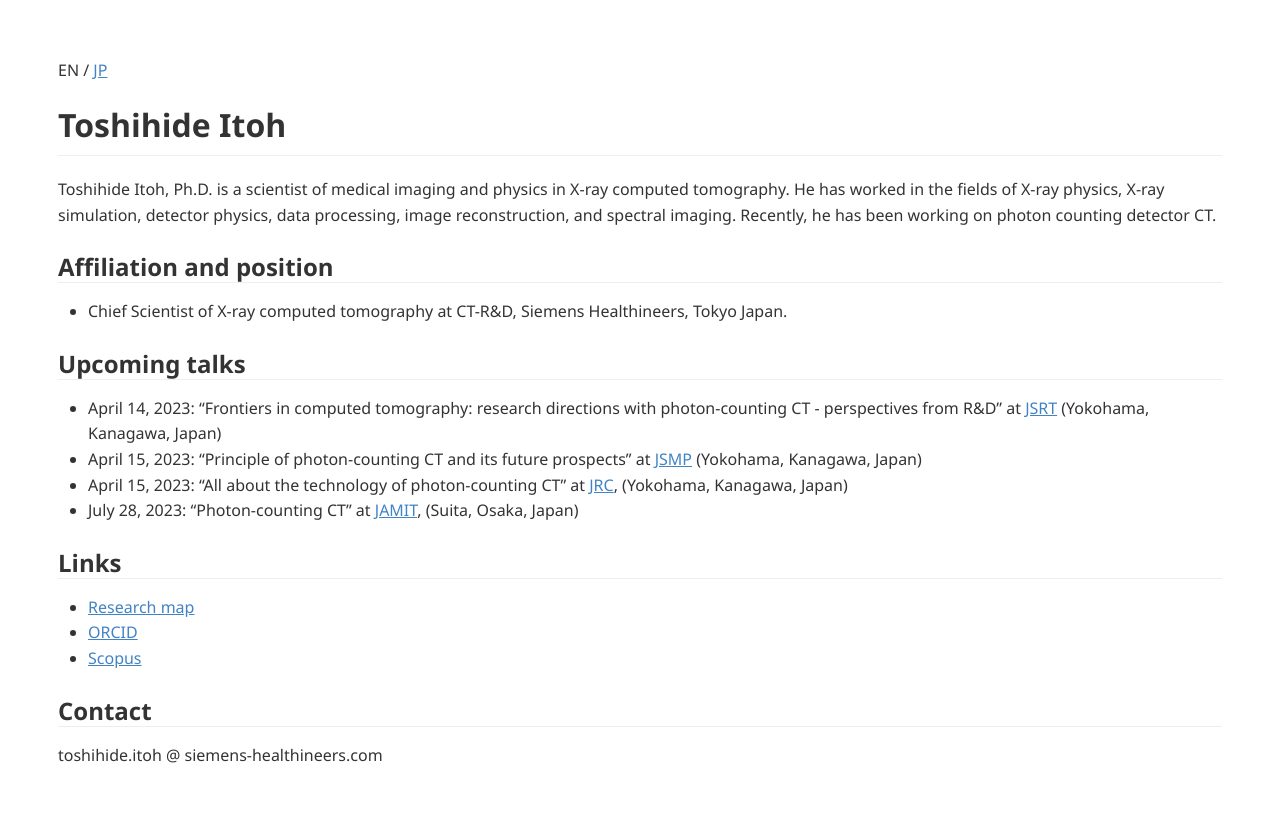
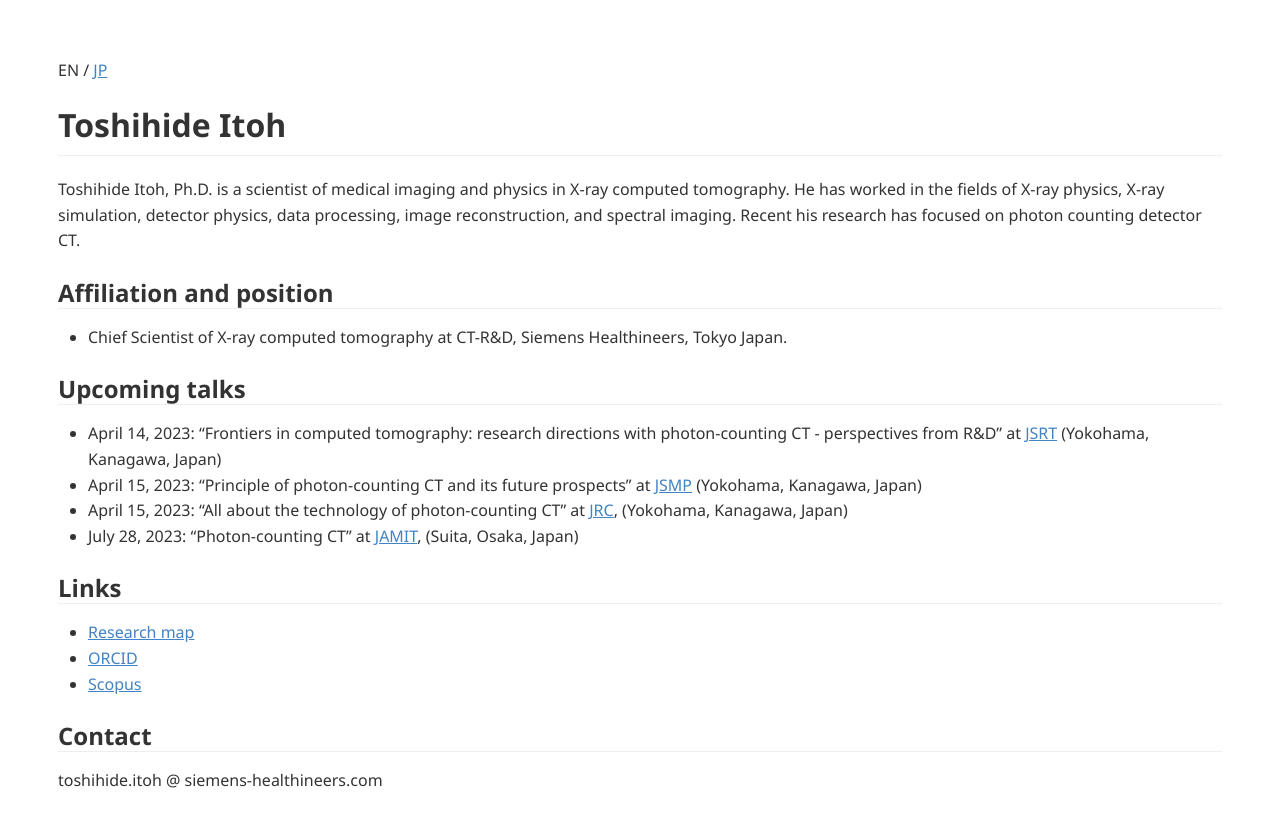
Before and after one commit to tnitoh/tnitoh.github.io, a Jekyll site: the page built from index.md, in a window 1280 px wide. Shown: the top 827 px of the page. Built offline with Jekyll 4.4.1, drawn with Linux system fonts in a browser that asks for light colours; Markdown is read by kramdown in place of the engine named in the settings.

Commit message:
'updated'

```diff
--- a/index.md
+++ b/index.md
@@ -7,7 +7,7 @@
 
 # Toshihide Itoh
 
-Toshihide Itoh, Ph.D. is a scientist of medical imaging and physics in X-ray computed tomography. He has worked in the fields of X-ray physics, X-ray simulation, detector physics, data processing, image reconstruction, and spectral imaging. Recently, he has been working on photon counting detector CT.
+Toshihide Itoh, Ph.D. is a scientist of medical imaging and physics in X-ray computed tomography. He has worked in the fields of X-ray physics, X-ray simulation, detector physics, data processing, image reconstruction, and spectral imaging. Recent his research has focused on photon counting detector CT.
 
 ## Affiliation and position
 - Chief Scientist of X-ray computed tomography at CT-R&D, Siemens Healthineers, Tokyo Japan.
```
